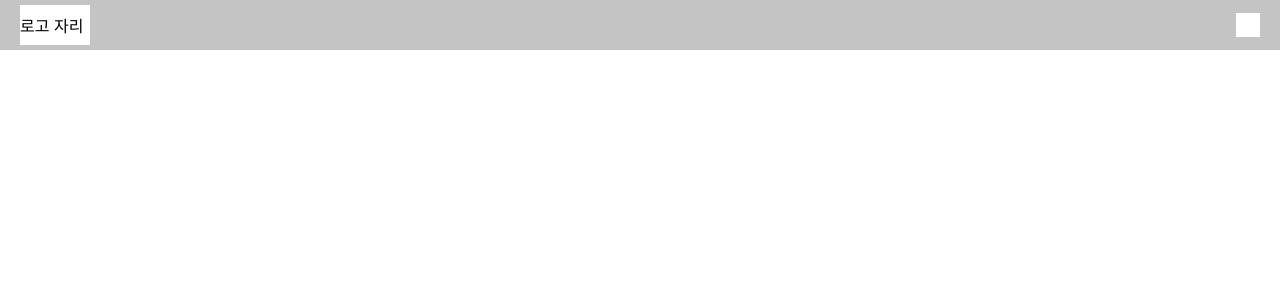
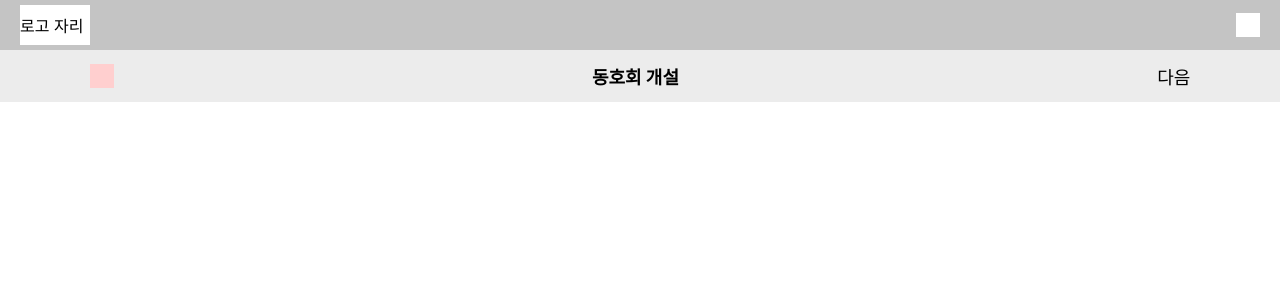
Before and after one commit to dsm-football/football-frontend, a React (Create React App) app: page /clubEstbl in a window 1280 px wide. Shown: the top 300 px of the page. Built offline with nearby package versions, Linux system fonts and the light colour scheme.

Commit message:
⚡️ :: 페이지 이동 부분 추가

```diff
--- a/src/components/ClubEstbl/ClubEstbl.tsx
+++ b/src/components/ClubEstbl/ClubEstbl.tsx
@@ -1,10 +1,12 @@
 import React from 'react'
 import Header from '../header/Header'
+import PageMoveHeader from '../header/PageMoveHeader'
 
 const ClubEstbl = () => {
     return(
         <>
-            <Header></Header>
+            <Header />
+            <PageMoveHeader />
         </>
     )
 }
--- /dev/null
+++ b/src/components/header/PageMoveHeader.tsx
@@ -0,0 +1,13 @@
+import React from 'react'
+import * as S from './style'
+const PageMoveHeader = () => {
+    return(
+        <S.PageMoveHeaderWrapper>
+            <S.BackPage></S.BackPage>
+            <S.PageMoveTitle>동호회 개설</S.PageMoveTitle>
+            <S.NextPage>다음</S.NextPage>
+        </S.PageMoveHeaderWrapper>
+    )
+}
+
+export default PageMoveHeader;
--- a/src/components/header/style.tsx
+++ b/src/components/header/style.tsx
@@ -27,3 +27,25 @@ export const ListContainer = styled.div`
   background-color: white;
   margin-right: 20px;
 `
+
+// pageMoveHeader
+
+export const PageMoveHeaderWrapper = styled(HeaderWrapper)`
+  height: 52px;
+  background-color: #ECECEC;
+  box-sizing: border-box;
+  padding: 0 7%;
+`;
+export const BackPage = styled(ListContainer)`
+  margin: 0;
+  background-color:#FFCFCF;
+`;
+export const PageMoveTitle = styled.div`
+  height: 25px;
+  font-size: 18px;
+  font-weight: 700;
+`;
+
+export const NextPage = styled(PageMoveTitle)`
+  font-weight: 500;
+`;
```
